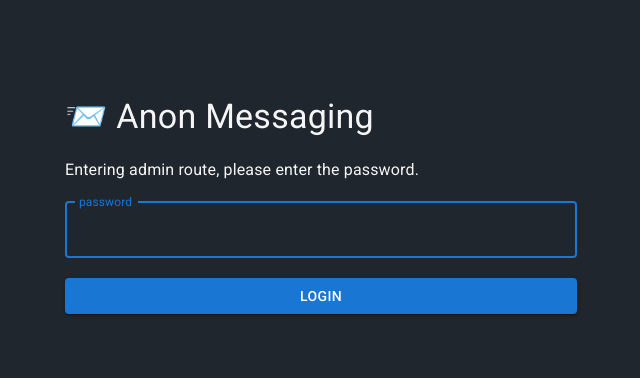
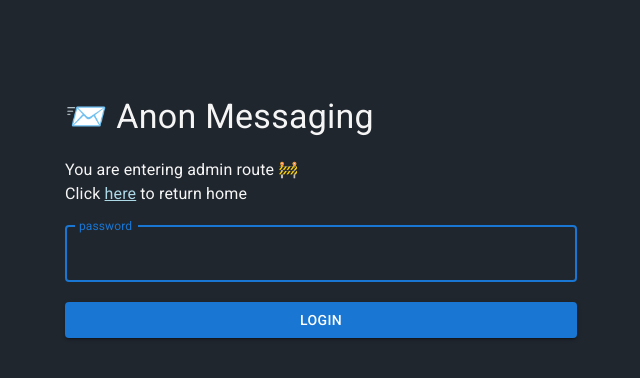
Before and after one commit to issadarkthing/anon-site, a Next.js app: page /login in a window 1280 px wide. Shown: the top 378 px of the page, without its empty margins (319-959 px from the left). Built offline with nearby package versions, Linux system fonts and the light colour scheme.

Commit message:
add homepage link at login page

```diff
--- a/pages/login.tsx
+++ b/pages/login.tsx
@@ -113,10 +113,13 @@ export default function login() {
           })}
         >
           <Typography variant="h4">
-            📨 Anon Messaging
+            <a href="/" style={{ color: "whitesmoke", textDecoration: "none" }}>
+              📨 Anon Messaging
+            </a>
           </Typography>
           <Typography variant="body1">
-            Entering admin route, please enter the password.
+            You are entering admin route 🚧
+            <br /> Click <a href="/" style={{ color: "lightblue" }}>here</a> to return home
           </Typography>
           <form onSubmit={onSubmit}>
             <Box
```
